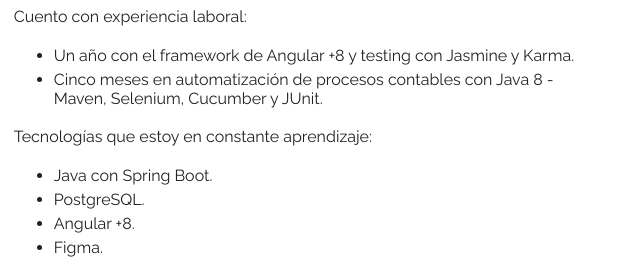
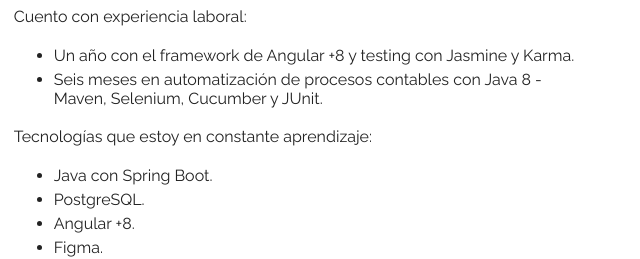
Before and after one commit to Chrisxavix/welcome, a plain HTML site: page index.html in a window 1280 px wide. Shown: the part 1144-1403 px from the top of the page, 638-1278 px from the left. Drawn offline with Linux system fonts and the light colour scheme.

Commit message:
feat: update about me

```diff
--- a/index.html
+++ b/index.html
@@ -184,7 +184,7 @@
                     Un año con el framework de Angular +8 y testing con Jasmine y Karma.
                 </li>
                 <li class="mgn-bttm">
-                    Cinco meses en automatización de procesos contables con Java 8 - Maven, Selenium, Cucumber y JUnit.
+                    Seis meses en automatización de procesos contables con Java 8 - Maven, Selenium, Cucumber y JUnit.
                 </li>
             </ul>
 
```
